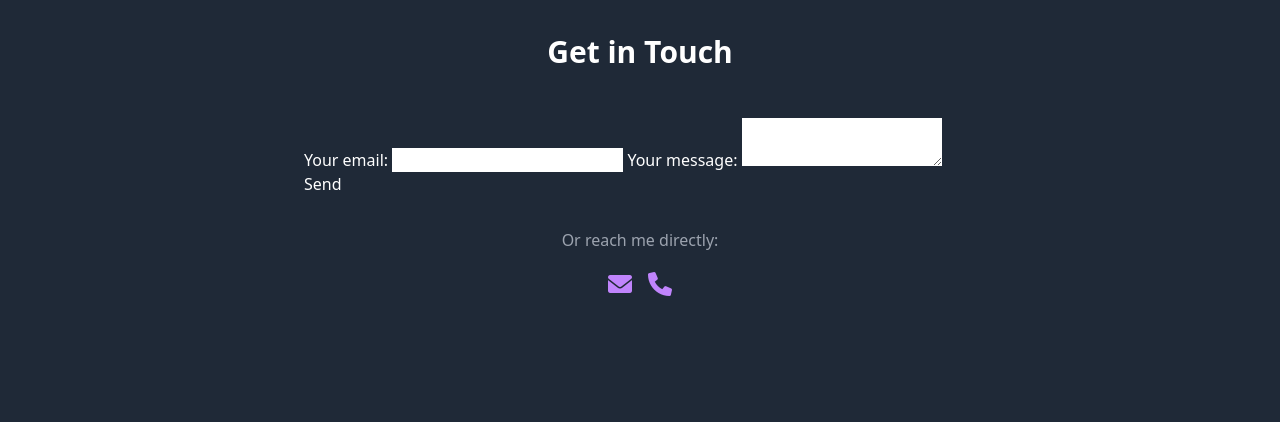
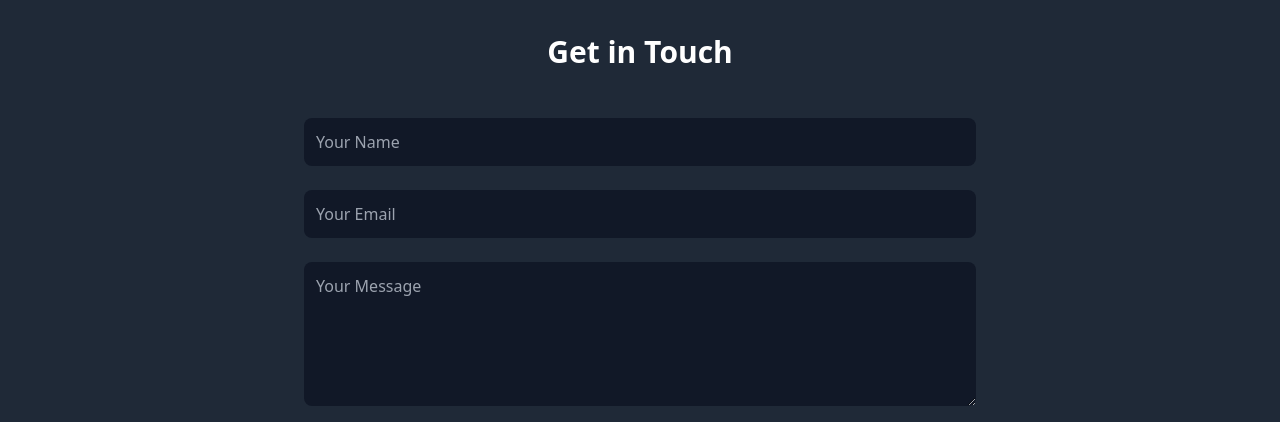
Before and after one commit to Hira-28/Portfolio, a plain HTML site: page index.html in a window 1280 px wide. Shown: the part 3070-3492 px from the top of the page. Drawn offline with nearby package versions, Linux system fonts and the light colour scheme; some icons are missing.

Commit message:
Update index.html

```diff
--- a/index.html
+++ b/index.html
@@ -254,21 +254,19 @@
     <section id="contact" class="py-20 px-6 bg-gray-800">
         <div class="container mx-auto max-w-2xl">
             <h2 class="text-3xl font-bold mb-12 text-center">Get in Touch</h2>
-           <form
-  action="https://formspree.io/f/xovdbyon"
-  method="POST"
->
-  <label>
-    Your email:
-    <input type="email" name="email">
-  </label>
-  <label>
-    Your message:
-    <textarea name="message"></textarea>
-  </label>
-  <!-- your other form fields go here -->
-  <button type="submit">Send</button>
+<form action="https://formspree.io/f/xovdbyon" method="POST" class="space-y-6">
+    <div>
+        <input type="text" name="name" placeholder="Your Name" required class="w-full p-3 bg-gray-900 rounded-lg focus:ring-2 focus:ring-purple-500">
+    </div>
+    <div>
+        <input type="email" name="email" placeholder="Your Email" required class="w-full p-3 bg-gray-900 rounded-lg focus:ring-2 focus:ring-purple-500">
+    </div>
+    <div>
+        <textarea name="message" rows="5" placeholder="Your Message" required class="w-full p-3 bg-gray-900 rounded-lg focus:ring-2 focus:ring-purple-500"></textarea>
+    </div>
+    <button type="submit" class="w-full bg-purple-600 hover:bg-purple-700 py-3 rounded-lg transition">Send Message</button>
 </form>
+
             <div class="mt-8 text-center">
                 <p class="text-gray-400">Or reach me directly:</p>
                 <div class="flex justify-center gap-4 mt-4">
```
